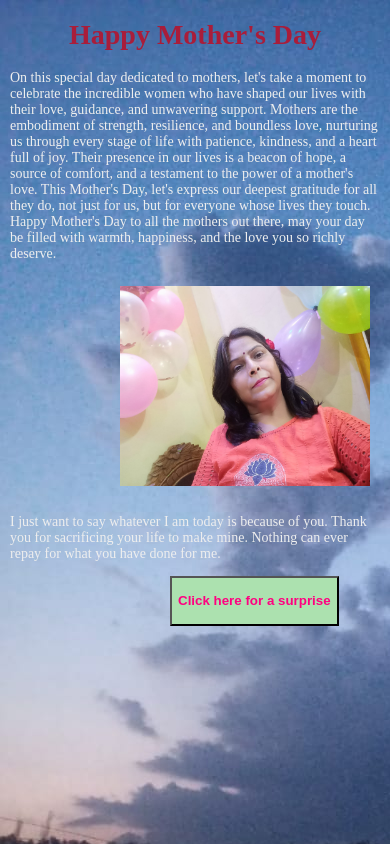
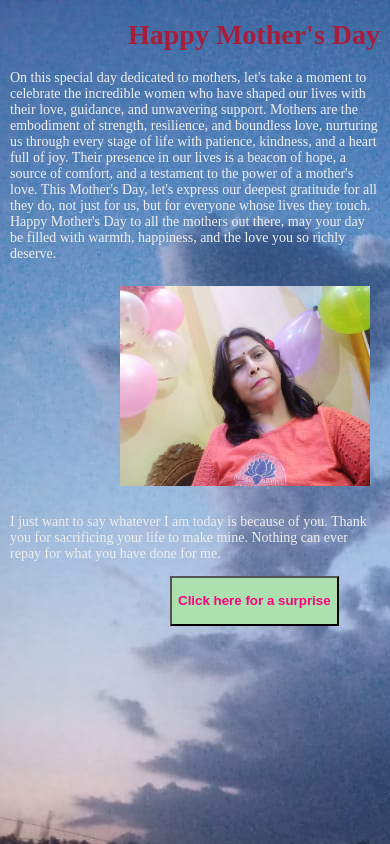
Before and after one commit to kushagrapandey761/Mothers-Day, a React (Create React App) app: page / in a window 390 px wide. Shown: the top 844 px of the page. Built offline with nearby package versions, Linux system fonts and the light colour scheme.

Commit message:
Media query update

```diff
--- a/public/main.css
+++ b/public/main.css
@@ -56,4 +56,7 @@ video{
         height: 200px;
         left: 150px;
     }
+    .heading{
+        text-align: right;
+    }
 }
```
